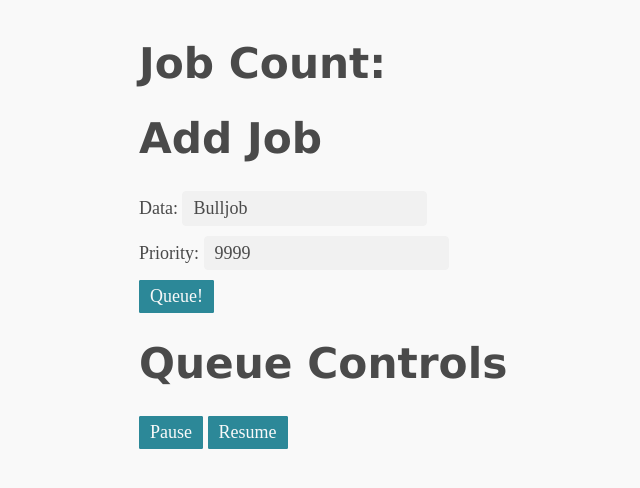
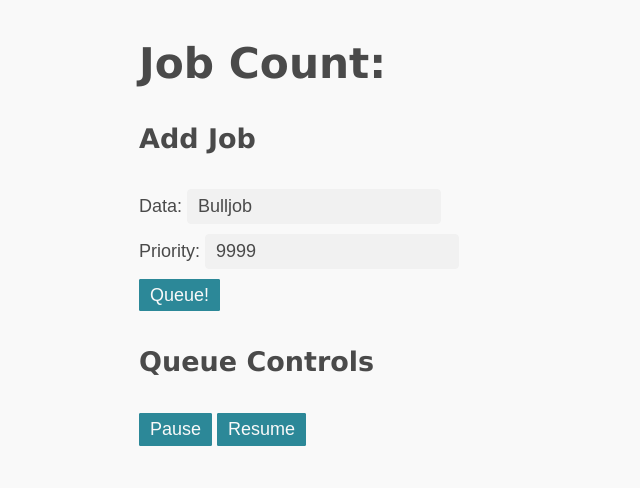
Before and after one commit to wishabi/node-bull-test, a plain HTML site: page public/index.html in a window 1280 px wide. Shown: the whole page, without its empty margins (159-799 px from the left). Drawn offline with Linux system fonts and the light colour scheme; no server answers.

Commit message:
better fonts

```diff
--- a/public/index.html
+++ b/public/index.html
@@ -4,6 +4,11 @@
   <title>Bull $#!#</title>
   <link rel="stylesheet" href="./normalize.css">
   <link rel="stylesheet" href="./sakura.css">
+  <style>
+    body {
+     font-family: Sans-Serif;
+    }
+  </style>
   <script type="text/javascript" src="jquery-3.3.1.js"></script>
 </head>
 <body>
@@ -11,14 +16,14 @@
   <h1>Job Count: <span id="count"></span></h1>
 
   <div>
-    <h1>Add Job</h1>
+    <h4>Add Job</h1>
     Data: <input id="data" type="text" value="Bulljob"><br>
     Priority: <input id="priority" type="text" value="9999"><br>
     <button id="add_job">Queue!</button>
   </div>
 
   <div>
-    <h1>Queue Controls</h1>
+    <h4>Queue Controls</h1>
     <button id="pause">Pause</button>
     <button id="resume">Resume</button>
   </div>
```
